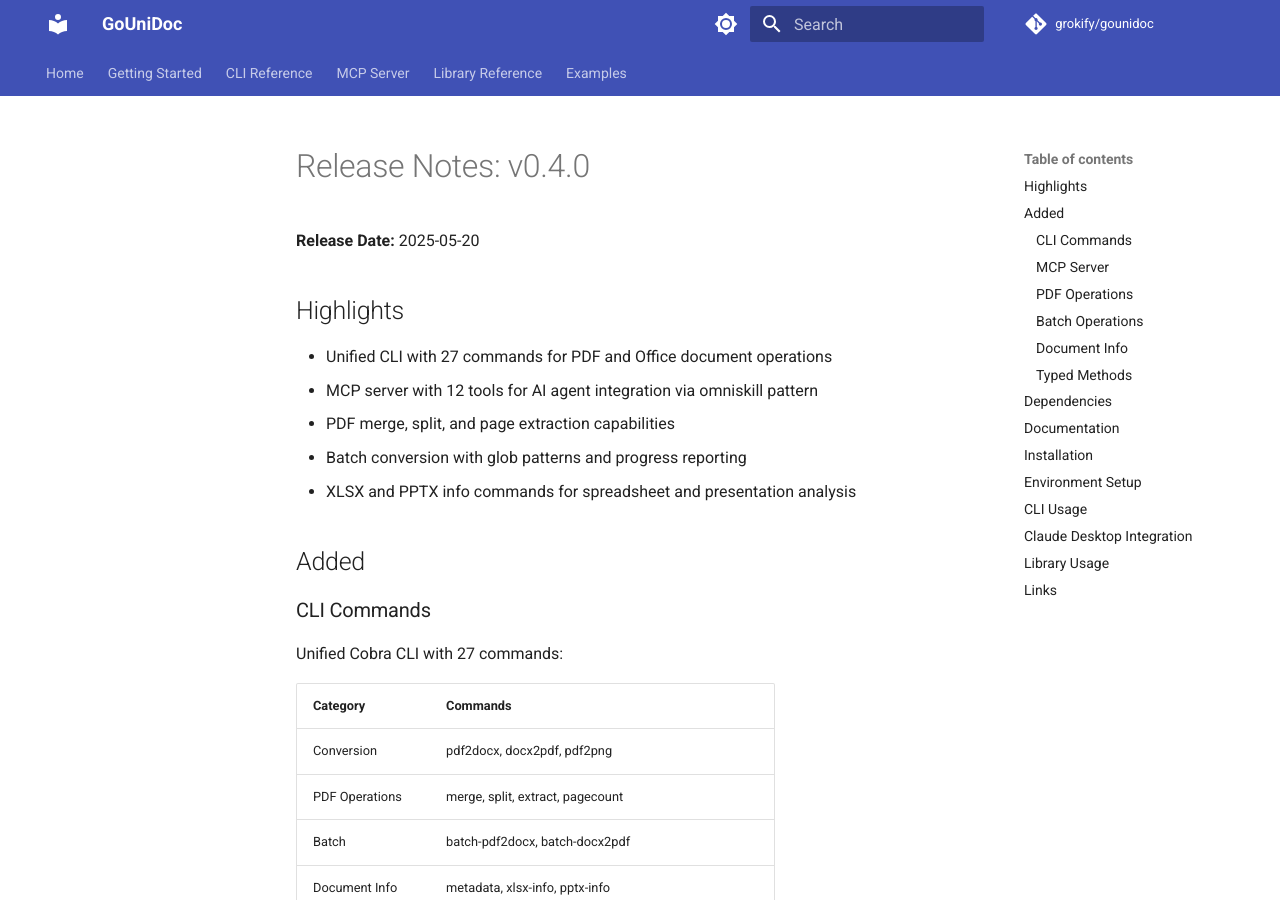
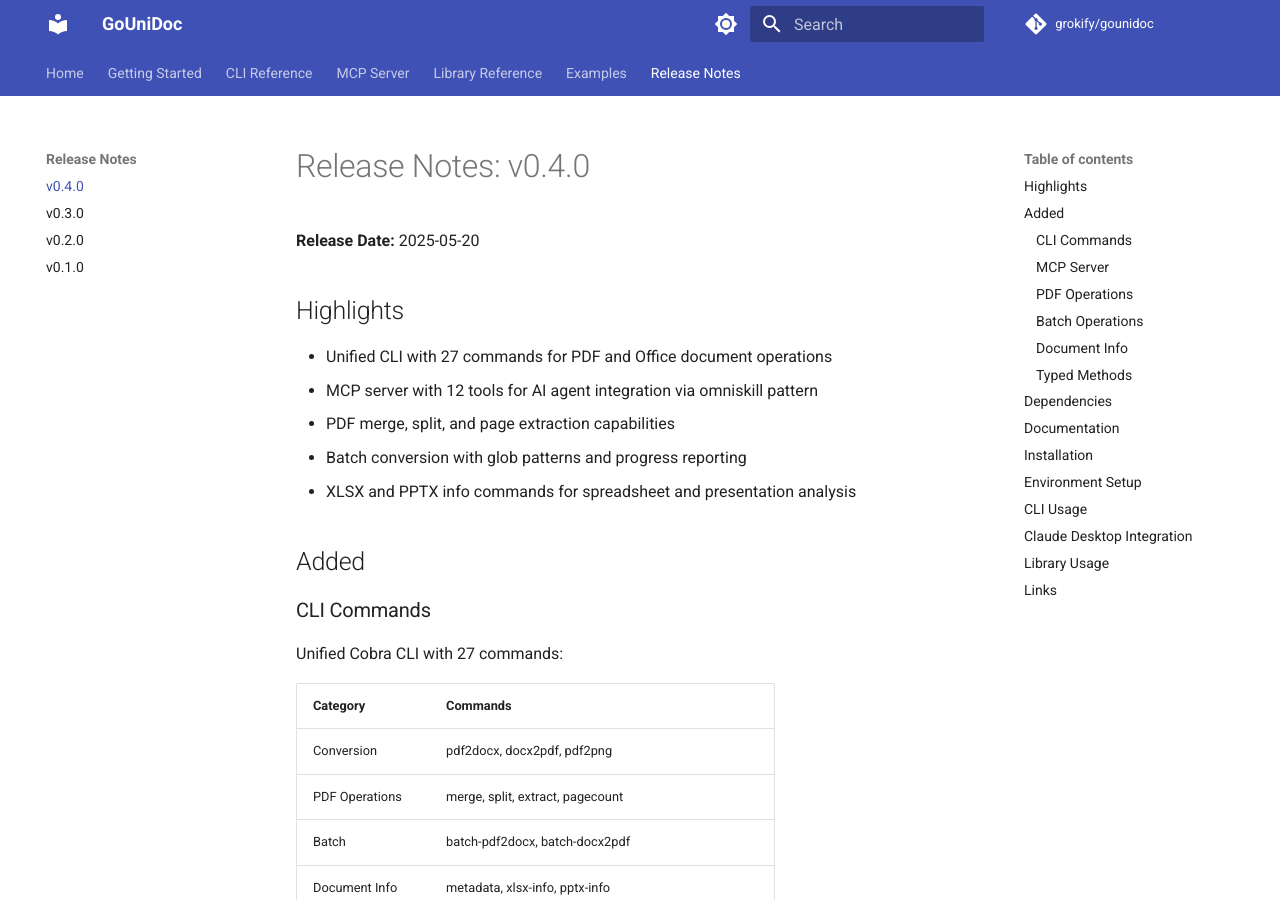
Before and after one commit to grokify/gounidoc, an MkDocs documentation site: the page built from docs/releases/v0.4.0.md, in a window 1280 px wide and 900 px high. Built offline with MkDocs 1.6.1 and Material for MkDocs 9.7.7, drawn with Linux system fonts in a browser that asks for light colours; comment, search, counter and statistics services are not loaded.

Commit message:
docs(mkdocs): add release notes section to navigation
Co-Authored-By: Claude Opus 4.5 <noreply@anthropic.com>

```diff
--- a/mkdocs.yml
+++ b/mkdocs.yml
@@ -53,6 +53,11 @@ nav:
   - MCP Server: mcp-server.md
   - Library Reference: library-reference.md
   - Examples: examples.md
+  - Release Notes:
+      - v0.4.0: releases/v0.4.0.md
+      - v0.3.0: releases/v0.3.0.md
+      - v0.2.0: releases/v0.2.0.md
+      - v0.1.0: releases/v0.1.0.md
 
 extra:
   social:
```
